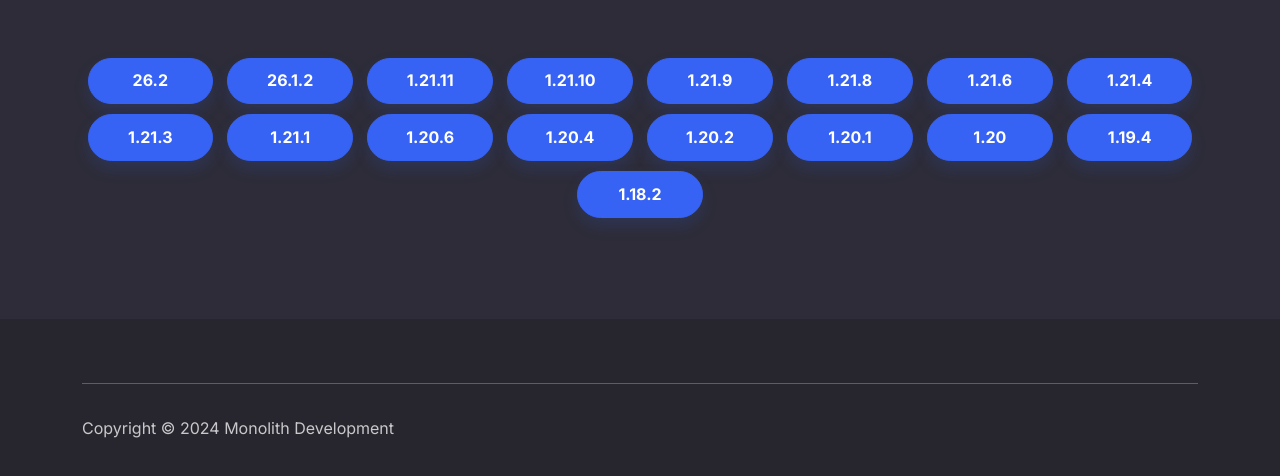
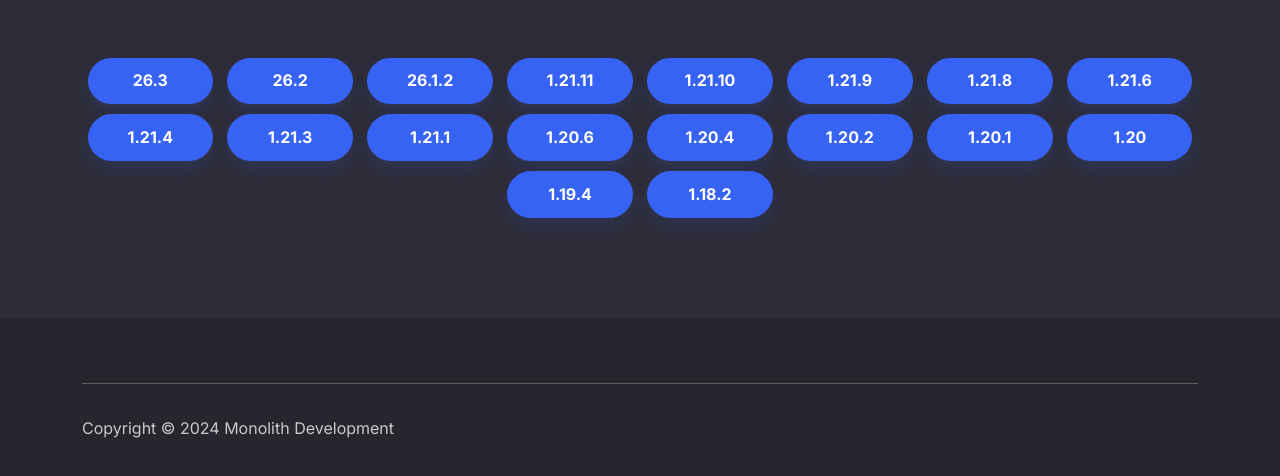
Before and after one commit to MeteorClientPlus/MeteorClientPlus.github.io, a plain HTML site: page versions.html in a window 1280 px wide. Shown: the part 174-650 px from the top of the page. Drawn offline with Linux system fonts and the light colour scheme.

Commit message:
Update versions.html

```diff
--- a/versions.html
+++ b/versions.html
@@ -41,6 +41,7 @@
     <section class="py-5">
         <h1>All versions</h1>
         <div class="container text-center py-4 py-xl-5" style="padding: 89px 12px;">
+		<a class="btn btn-primary shadow" role="button" href="https://github.com/MeteorClientPlus/MeteorPlus/releases/download/26.3_1.0.9.5/meteor-plus-26.3_1.0.9.5.jar" style="width: 125.422px;margin: 5px;margin-top: 5px;">26.3</a>
 		<a class="btn btn-primary shadow" role="button" href="https://github.com/MeteorClientPlus/MeteorPlus/releases/download/26.2_1.0.9.5/meteor-plus-26.2_1.0.9.5.jar" style="width: 125.422px;margin: 5px;margin-top: 5px;">26.2</a>
 		<a class="btn btn-primary shadow" role="button" href="https://github.com/MeteorClientPlus/MeteorPlus/releases/download/26.1.2_1.0.9.5/meteor-plus-26.1.2_1.0.9.5.jar" style="width: 125.422px;margin: 5px;margin-top: 5px;">26.1.2</a>
 		<a class="btn btn-primary shadow" role="button" href="https://github.com/MeteorClientPlus/MeteorPlus/releases/download/1.21.11_1.0.9.5/meteor-plus-1.21.11_1.0.9.5.jar" style="width: 125.422px;margin: 5px;margin-top: 5px;">1.21.11</a>
```
